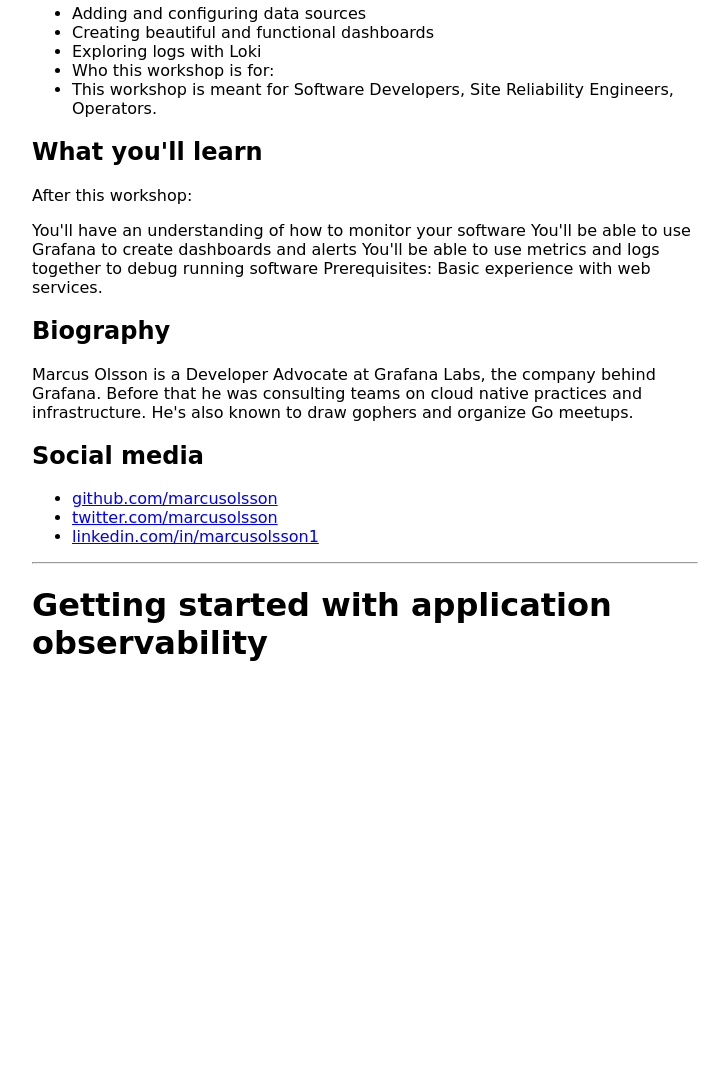
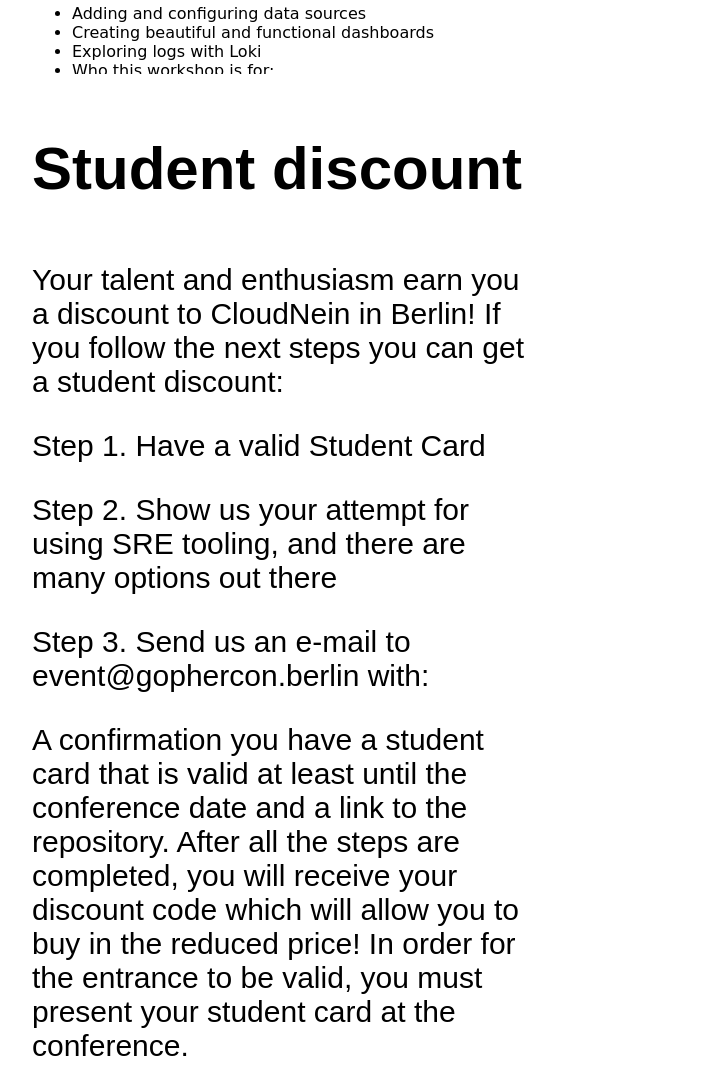
Before and after one commit to alindeman/cloudnein20, a plain HTML site: page docs/index.html in a window 1280 px wide. Shown: the part 2180-3246 px from the top of the page, without its empty margins (352-1073 px from the left). Before the commit the page ends 2854 px from the top, so only its background shows below. Drawn offline with Linux system fonts and the light colour scheme; a web font is replaced by a local one.

Commit message:
Add student discount.

```diff
--- a/docs/index.html
+++ b/docs/index.html
@@ -65,7 +65,7 @@
         iframe {
           width: 130%;
           border: none;
-          height: 1500px;
+          height: 900px;
         }
 
     </style>
@@ -83,6 +83,15 @@
 
     <h3>Workshops</h3>
     <iframe src="workshops/index.html"></iframe>
+
+    <h3>Student discount</h3>
+    <p>Your talent and enthusiasm earn you a discount to CloudNein in Berlin! If you follow the next steps you can get a student discount:
+
+    <p>Step 1. Have a valid Student Card</p>
+    <p>Step 2. Show us your attempt for using SRE tooling, and there are many options out there</p>
+    <p>Step 3. Send us an e-mail to event@gophercon.berlin with:</p>
+
+    <p>A confirmation you have a student card that is valid at least until the conference date and a link to the repository. After all the steps are completed, you will receive your discount code which will allow you to buy in the reduced price! In order for the entrance to be valid, you must present your student card at the conference.</p>
 </body>
 
 </html>
```
